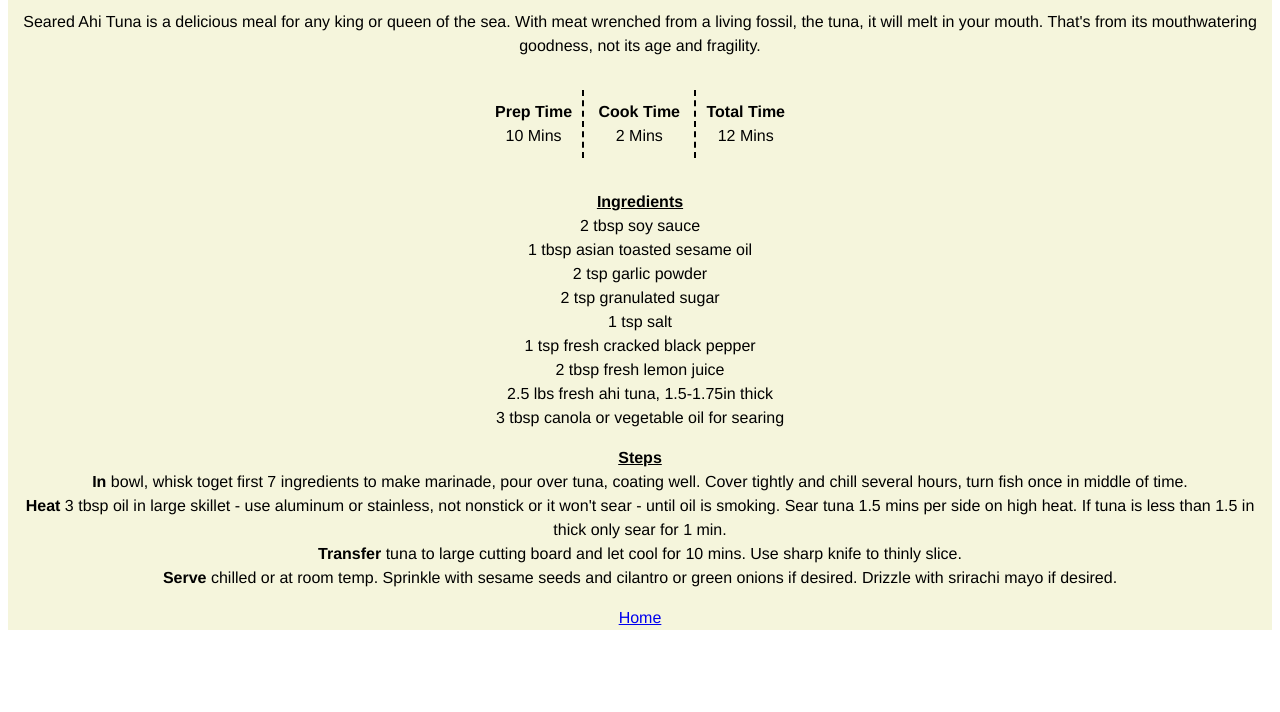
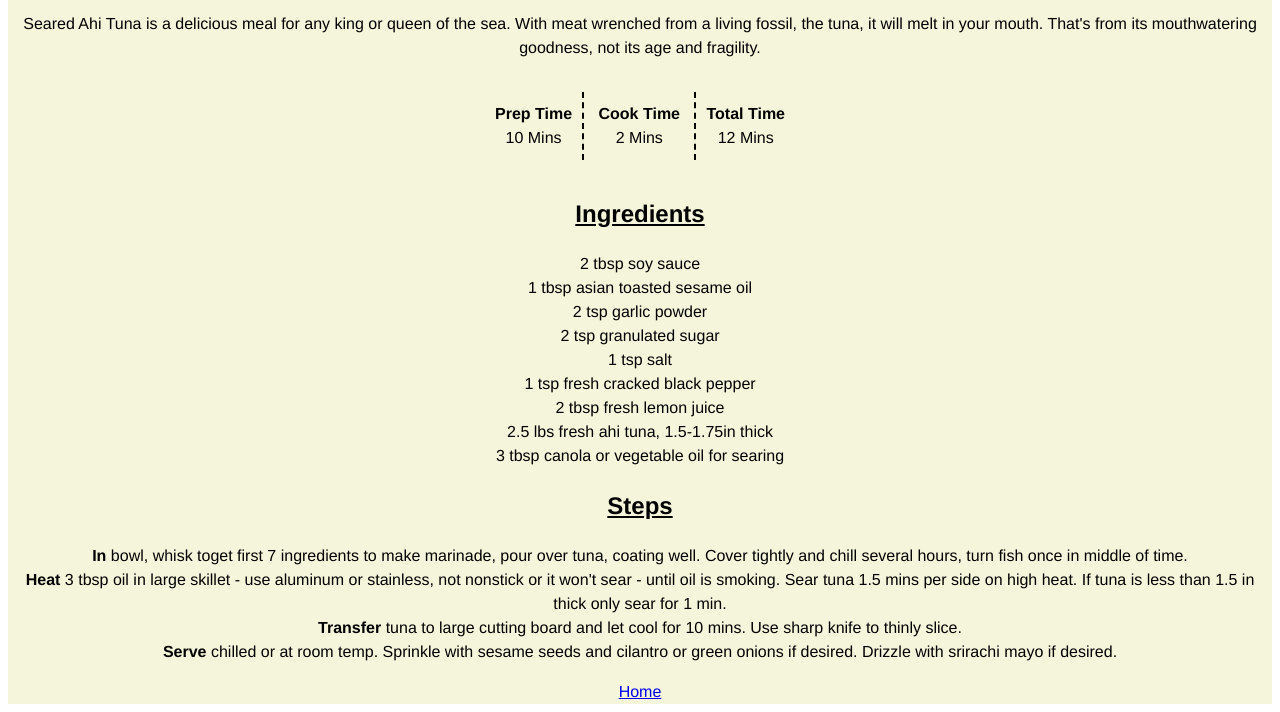
Before and after one commit to KPdev94/odin-recipes, a plain HTML site: page recipes/ahi.html in a window 1280 px wide. Shown: the part 396-1108 px from the top of the page. Before the commit the page ends 1034 px from the top, so only its background shows below. Drawn offline with Linux system fonts and the light colour scheme.

Commit message:
Changed headings and other msc issues

```diff
--- a/recipes/ahi.html
+++ b/recipes/ahi.html
@@ -16,7 +16,8 @@
             <p id="cook"><b>Cook Time</b><br>2 Mins</p>
             <p id="total"><b>Total Time</b><br>12 Mins</p>
         </div>
-        <ul class="lists"><b><u>Ingredients</u></b>
+        <ul class="lists">
+            <h2><b><u>Ingredients</u></b></h2>
             <li>2 tbsp soy sauce</li>
             <li>1 tbsp asian toasted sesame oil</li>
             <li>2 tsp garlic powder</li>
@@ -27,7 +28,8 @@
             <li>2.5 lbs fresh ahi tuna, 1.5-1.75in thick</li>
             <li>3 tbsp canola or vegetable oil for searing</li>
         </ul>
-        <ol class="lists"><b><u>Steps</u></b>
+        <ol class="lists">
+            <h2><b><u>Steps</u></b></h2>
             <li><b>In</b> bowl, whisk toget first 7 ingredients to make marinade, pour over tuna, coating well. Cover tightly and chill several hours, turn fish once in middle of time.</li>
             <li><b>Heat</b> 3 tbsp oil in large skillet - use aluminum or stainless, not nonstick or it won't sear - until oil is smoking. Sear tuna 1.5 mins per side on high heat. If tuna is less than 1.5 in thick only sear for 1 min.</li>
             <li><b>Transfer</b> tuna to large cutting board and let cool for 10 mins. Use sharp knife to thinly slice.</li>
--- a/style.css
+++ b/style.css
@@ -1,6 +1,7 @@
 * {
     line-height: 1.5;
     font-family: 'Franklin Gothic Medium', 'Arial Narrow', Arial, sans-serif;
+    box-sizing: border-box;
 }
 div {
     text-align: center;
@@ -11,6 +12,7 @@ div {
 }
 img {
     width: 400px;
+    padding: 4px;
 }
 ul, ol, p, li, a, .lists {
     list-style: none;
```
Also changed, not shown: recipes/buffalo.html (+4 -2 lines), recipes/penne.html (+4 -2 lines), recipes/pulledpork.html (+4 -2 lines).
